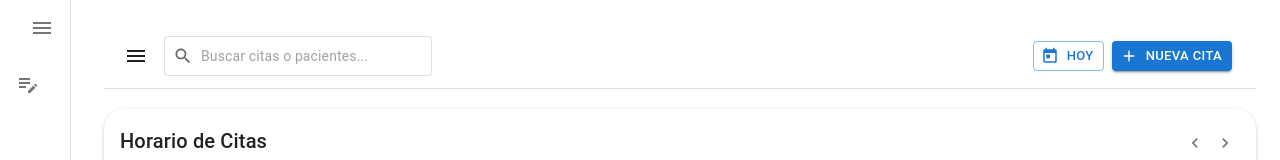
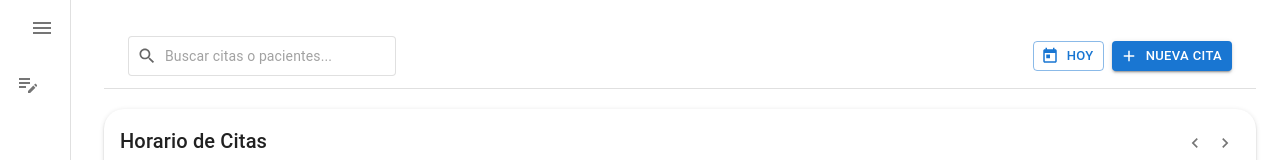
Before and after one commit to VictorTapiaEgana/resermed, a React (Vite) app: page /reservas in a window 1280 px wide. Shown: the top 160 px of the page. Built offline with nearby package versions, Linux system fonts and the light colour scheme.

Commit message:
Eliminar el botón de menú en NavBar

```diff
--- a/src/components/NavBar.tsx
+++ b/src/components/NavBar.tsx
@@ -25,9 +25,9 @@ export default function NavBar() {
     >
       <Toolbar sx={{ display: "flex", justifyContent: "space-between", px: 2, minHeight: 56 }}>
         <Box sx={{ display: "flex", alignItems: "center", gap: 1 }}>
-          <IconButton edge="start" color="inherit" aria-label="menu" onClick={()=>{}} size="medium">
+          {/* <IconButton edge="start" color="inherit" aria-label="menu" onClick={()=>{}} size="medium">
             <MenuIcon />
-          </IconButton>
+          </IconButton> */}
 
           <Paper
             component="div"
```
